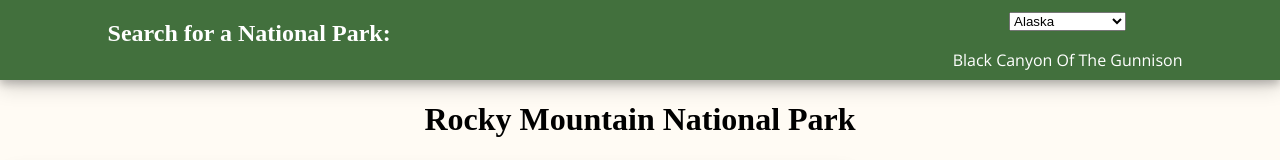
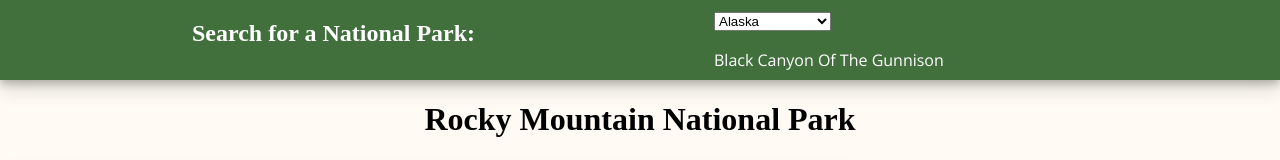
Before and after one commit to myost/NationalParksReactApp, a React (Create React App) app in the folder national-parks-app/: page / in a window 1280 px wide. Shown: the top 160 px of the page. Built offline with nearby package versions, Linux system fonts and the light colour scheme; a web font is replaced by a local one.

Commit message:
style changes for search bar items

```diff
--- a/national-parks-app/src/App.css
+++ b/national-parks-app/src/App.css
@@ -8,7 +8,7 @@
 
 .search{
 	display:flex;
-	justify-content: space-around;
+	justify-content: center;
 	flex-direction: row;
 	min-height: 10vh;
 	background-color: #42703D;
@@ -17,15 +17,16 @@
 }
 
 h2{
-	width:50%;
+	width:40vw;
 	padding:0 10px;
 	font-family: 'Chonburi', serif;
 }
 
 .input{
+	width:30vw;
 	display: flex;
-	align-items: center;
-	text-align: center;
+	align-items: left;
+	text-align: left;
 	flex-direction: column;
 	justify-content: space-around;
 }
```
